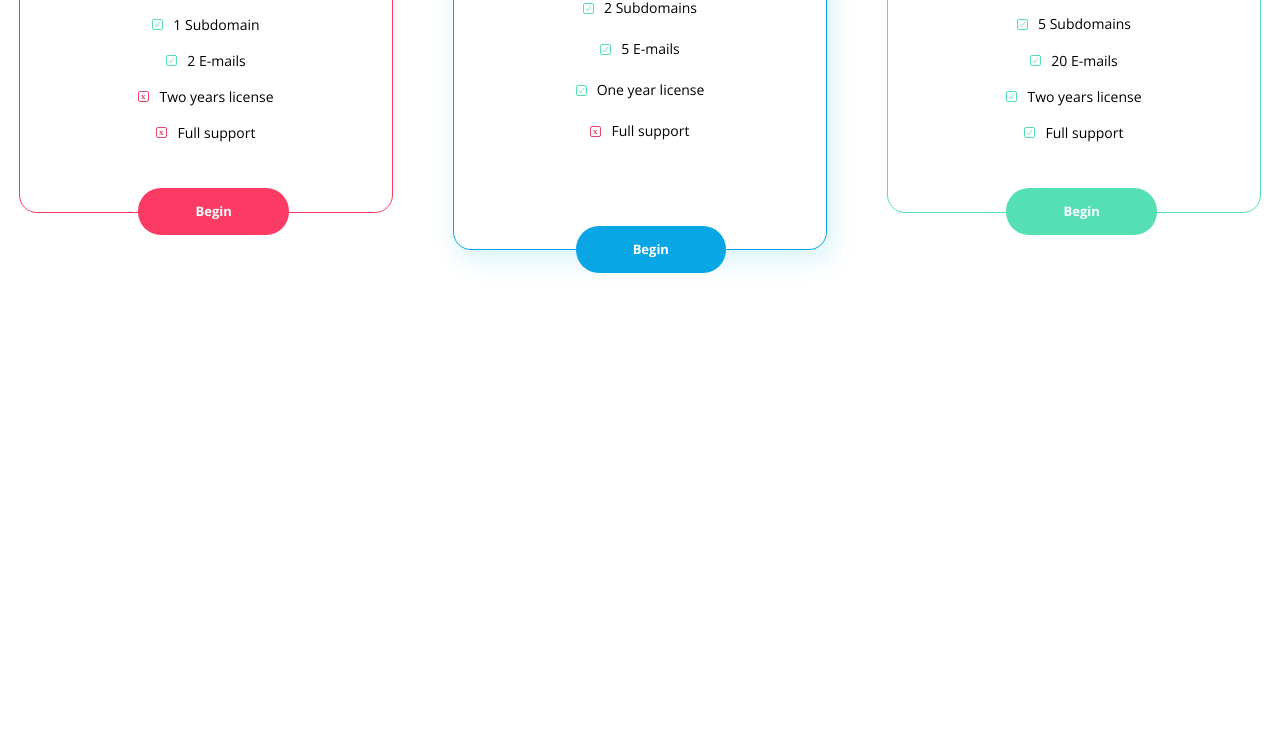
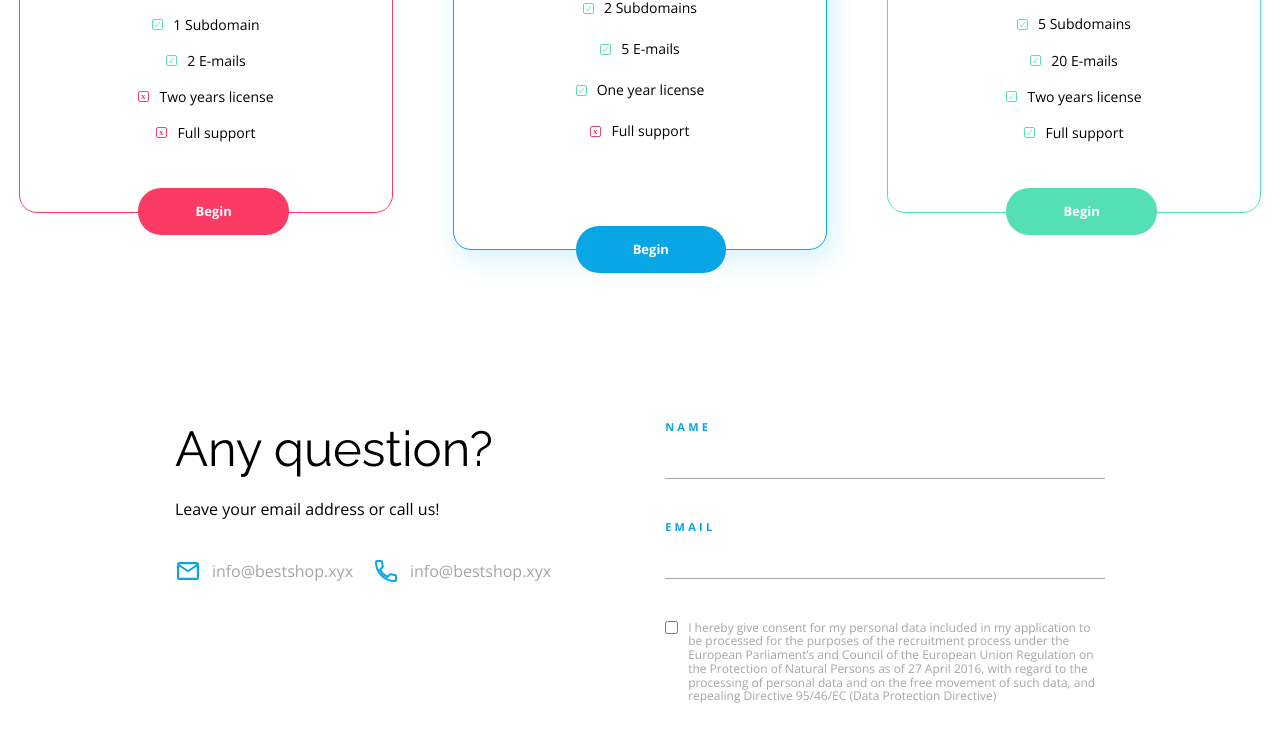
Before and after one commit to Marcin32167/BestShop, a plain HTML site: page index.html in a window 1280 px wide. Shown: the part 3352-4094 px from the top of the page. Drawn offline with nearby package versions, Linux system fonts and the light colour scheme.

Commit message:
Created section with form

```diff
--- a/index.html
+++ b/index.html
@@ -211,6 +211,41 @@
             </div>
         </div>
     </div>
+
+    <div class="section form__wrapper">
+        <div class="form__info--col1">
+            <h2 class="form__info--title">Any question?</h2>
+            <p class="info__desc--text">Leave your email address or call us!</p>
+            <div class="contact__wrapper">
+                <div class="contact__holder">
+                    <img src="src/images/Mail%20Icon.svg" alt="" class="mail__icon">
+                    <a href="" class="mail--link">info@bestshop.xyx</a>
+                </div>
+                <div class="contact__holder">
+                    <img src="src/images/Phone%20Icon.svg" alt="" class="mail__icon">
+                    <a href="" class="mail--link">info@bestshop.xyx</a>
+                </div>
+            </div>
+        </div>
+        <div class="form">
+            <div class="box__1">
+                <label for="name" class="form__label--name">Name</label>
+                <input type="text" id="name" class="contact-form__input">
+            </div>
+            <div class="box__2">
+                <label for="email" class="form__label--email">Email</label>
+                <input type="email" id="email" class="contact-form__input">
+            </div>
+            <div class="contact-form__group">
+                <label for="agreement" class="form__label--agreement">I hereby give consent for my personal data included in my application to be
+                    processed for the purposes of the recruitment process under the European Parliament’s and Council of
+                    the European Union Regulation on the Protection of Natural Persons as of 27 April 2016, with regard
+                    to the processing of personal data and on the free movement of such data, and repealing Directive
+                    95/46/EC (Data Protection Directive)</label>
+                <input type="checkbox" name="agreement" id="agreement" class="contact-form__checkbox">
+            </div>
+        </div>
+    </div>
 </section>
 
 
--- a/src/css/main.css
+++ b/src/css/main.css
@@ -473,3 +473,122 @@ html, body {
     position: absolute;
     bottom: -10%;
 }
+
+/* Section form - CSS */
+
+.section.form__wrapper {
+    display: flex;
+    justify-content: center;
+    padding-top: 10.6875rem;
+    gap: 7.125rem;
+}
+
+.form__info--col1 {
+    /* style dla form__info--col1 */
+}
+
+.form__info--title {
+    font-family: "Raleway", sans-serif;
+    font-weight: 400;
+    font-size: 3.0625rem;
+    color: var(--color-black);
+    margin: 0;
+    padding-bottom: 1.375rem;
+}
+
+.info__desc--text {
+    font-family: "Open Sans", sans-serif;
+    font-weight: 400;
+    font-size: 1rem;
+    color: var(--color-black);
+    margin: 0;
+    padding-bottom: 2.5rem;
+}
+
+.contact__wrapper {
+    display: flex;
+    gap: 1.25rem;
+}
+
+.contact__holder {
+    display: flex;
+    align-items: center;
+    gap: .625rem;
+}
+
+.mail__icon {
+    /* style dla mail__icon */
+}
+
+.mail--link {
+    font-family: "Open Sans", sans-serif;
+    font-weight: 400;
+    font-size: 1rem;
+    color: var(--color-grey);
+    text-decoration: none;
+}
+
+.form {
+    display: flex;
+    flex-direction: column;
+    gap: 2.625rem;
+    width: 100%;
+    max-width: 27.5rem;
+}
+
+.box__1 {
+    display: flex;
+    flex-direction: column;
+}
+
+.box__2 {
+    display: flex;
+    flex-direction: column;
+}
+
+.form__label--name {
+    font-family: "Open Sans", sans-serif;
+    font-weight: 700;
+    font-size: .6875rem;
+    letter-spacing: .205rem;
+    color: var(--color-primary);
+    text-transform: uppercase;
+}
+
+.form__label--email {
+    font-family: "Open Sans", sans-serif;
+    font-weight: 700;
+    font-size: .6875rem;
+    letter-spacing: .205rem;
+    color: var(--color-primary);
+    text-transform: uppercase;
+}
+
+.contact-form__input {
+    border-left: 0;
+    border-top: 0;
+    border-right: 0;
+    border-bottom:  1px solid var(--color-grey);
+    height: 2.625rem;
+    outline: none;
+}
+
+.contact-form__group {
+    font-family: "Open Sans", sans-serif;
+    font-weight: 400;
+    font-size: 0.75rem;
+    color: var(--color-grey);
+    display: flex;
+    flex-direction: row-reverse;
+    align-items: flex-start;
+}
+
+.form__label--agreement {
+    font-family: "Open Sans", sans-serif;
+    font-weight: 400;
+    font-size: .75rem;
+}
+
+.contact-form__checkbox {
+    margin-right: .625rem;
+}
```
